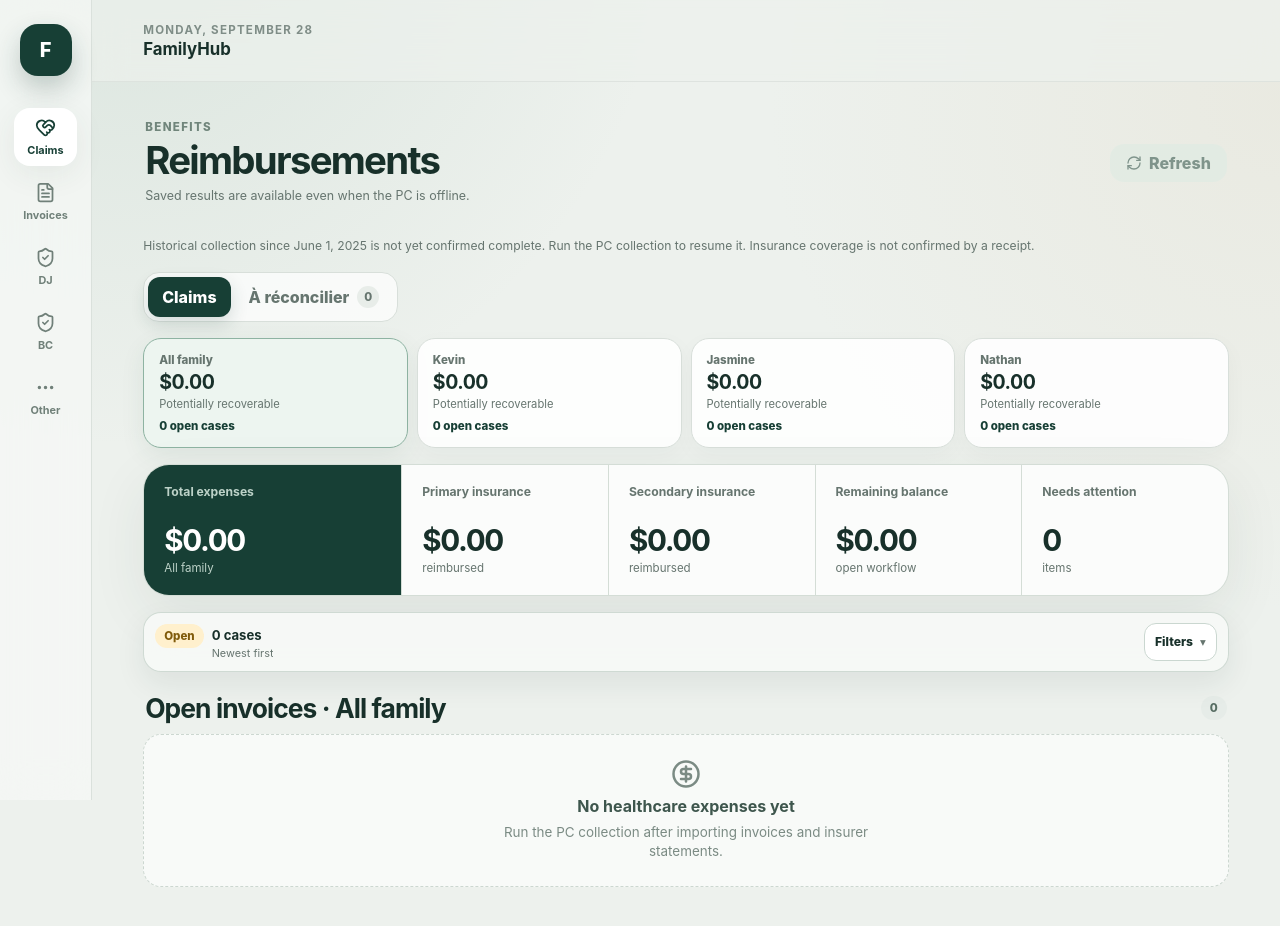
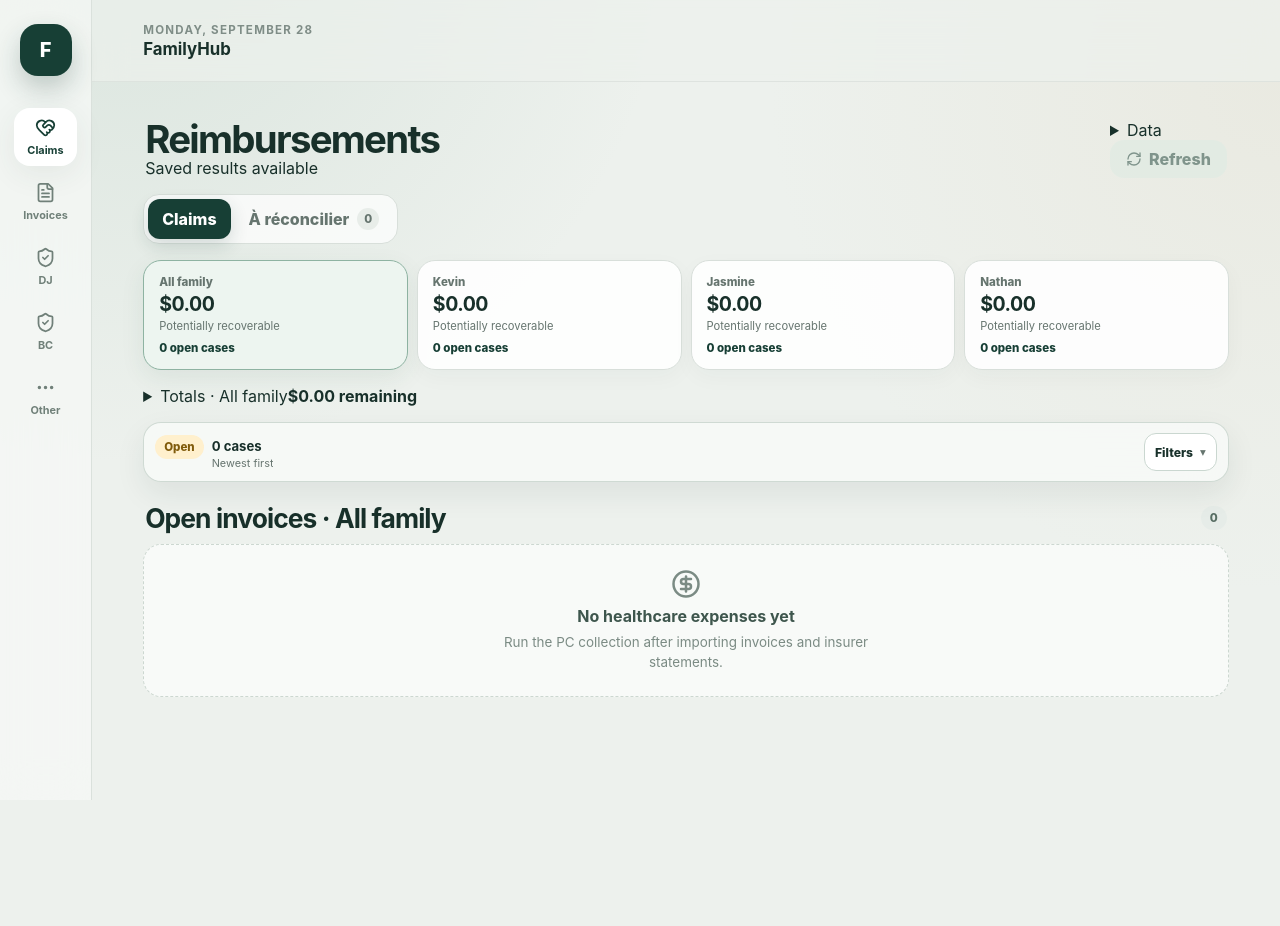
Before and after one commit to vdskevin009/familyhub, a React (Vite) app in the folder apps/web/: page / in a window 1280 px wide. Shown: the top 926 px of the page. After the commit the page ends 800 px from the top, so only its background shows below. Built offline with nearby package versions, Linux system fonts and the light colour scheme.

Commit message:
ui: compact reimbursements workspace

```diff
--- a/apps/web/src/views/ReimbursementsView.tsx
+++ b/apps/web/src/views/ReimbursementsView.tsx
@@ -271,22 +271,26 @@ export default function ReimbursementsView({ hub }: Props) {
 
   return <div className="view-stack reimbursement-app-view">
     <section className="reimbursement-toolbar">
-      <div>
-        <span className="eyebrow">Benefits</span>
-        <h1>Reimbursements</h1>
-        <p>{lastSuccess ? `Updated ${new Date(lastSuccess).toLocaleString()}` : "Saved results are available even when the PC is offline."}</p>
+      <div className="reimbursement-toolbar-main">
+        <h1 className="reimbursement-tool-title">Reimbursements</h1>
+        <span>{lastSuccess ? `Updated ${new Date(lastSuccess).toLocaleString()}` : "Saved results available"}</span>
       </div>
-      <button className="button secondary compact-button" disabled={!paired || busy} onClick={() => void refresh()}>
+      <div className="reimbursement-toolbar-actions">
+        <details className="reimbursement-data-status">
+          <summary>Data</summary>
+          <p>{hub.reimbursements.InvoiceCoverage?.complete
+            ? "Potential invoice search completed since June 1, 2025 for connected accounts. Scanned images and unreadable attachments may still need review."
+            : "Historical collection since June 1, 2025 is not yet confirmed complete. Run the PC collection to resume it."} Insurance coverage is not confirmed by a receipt.</p>
+        </details>
+        <button className="button secondary compact-button" aria-label="Refresh reimbursements" disabled={!paired || busy} onClick={() => void refresh()}>
           <RefreshCw size={16} className={busy ? "spin" : ""} />{busy ? "Refreshing…" : "Refresh"}
         </button>
+      </div>
     </section>
 
     {error && <div className="banner error" role="status"><AlertTriangle size={17} />{error} — Previously synced results remain below.</div>}
     {workerVersion && !manualActionsAvailable && <div className="banner error" role="status"><AlertTriangle size={17} />PC worker {workerVersion} is outdated for manual reimbursement matching. Update/restart the FamilyHub worker to {manualReconciliationWorkerVersion} or later, then refresh this page.</div>}
     {savedMessage && <div className="banner" role="status">{savedMessage}</div>}
-    <p className="privacy-note">{hub.reimbursements.InvoiceCoverage?.complete
-      ? "Potential invoice search completed since June 1, 2025 for connected accounts. Scanned images and unreadable attachments may still need review."
-      : "Historical collection since June 1, 2025 is not yet confirmed complete. Run the PC collection to resume it."} Insurance coverage is not confirmed by a receipt.</p>
     {model.warnings.map(warning => <div className="banner" role="status" key={warning}><AlertTriangle size={17} />{warning}</div>)}
 
     <section className="reimbursement-mode-tabs" aria-label="Claims workspace">
@@ -313,6 +317,11 @@ export default function ReimbursementsView({ hub }: Props) {
       })}
     </section>
 
+    <details className="reimbursement-totals">
+      <summary>
+        <span>Totals · {scopeLabel}</span>
+        <strong>{money(finance.outstanding)} remaining{finance.attention ? ` · ${finance.attention} attention` : ""}</strong>
+      </summary>
       <section className="reimbursement-summary" aria-label={`${scopeLabel} reimbursement summary`}>
         <article className="summary-primary"><small>Total expenses</small><strong>{money(finance.totalPaid)}</strong><span>{scopeLabel}</span></article>
         <article><small>{personScope === "Nathan" ? "Desjardins" : "Primary insurance"}</small><strong>{money(personScope === "Nathan" ? finance.desjardins : finance.primary)}</strong><span>reimbursed</span></article>
@@ -320,6 +329,7 @@ export default function ReimbursementsView({ hub }: Props) {
         <article><small>Remaining balance</small><strong>{money(finance.outstanding)}</strong><span>{workflowLabel.toLowerCase()} workflow</span></article>
         <article className={finance.attention ? "summary-attention" : ""}><small>Needs attention</small><strong>{finance.attention}</strong><span>items</span></article>
       </section>
+    </details>
 
     <section className={`reimbursement-filter-bar ${filtersOpen ? "open" : ""}`} aria-label="Filter reimbursement history">
       <div className="reimbursement-filter-heading">
```
Lines whose indentation alone changed are shown as unchanged.
